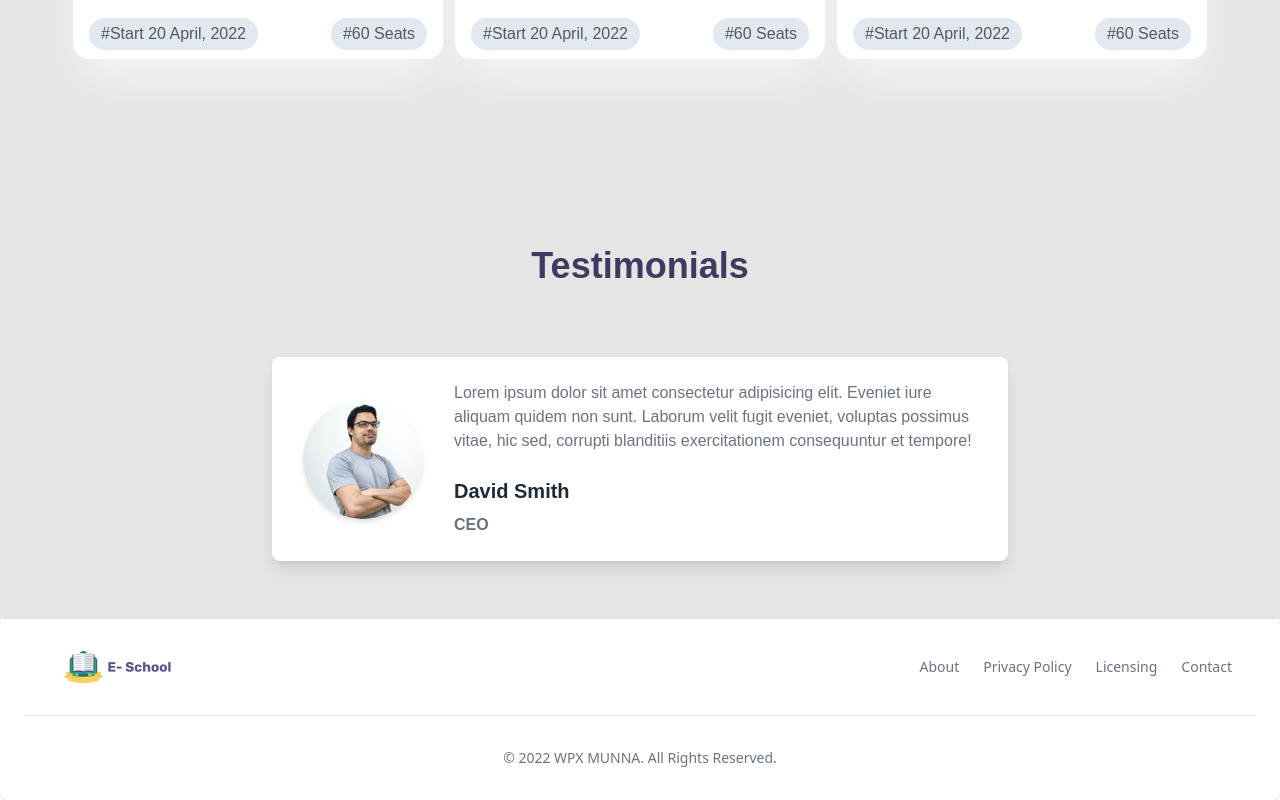
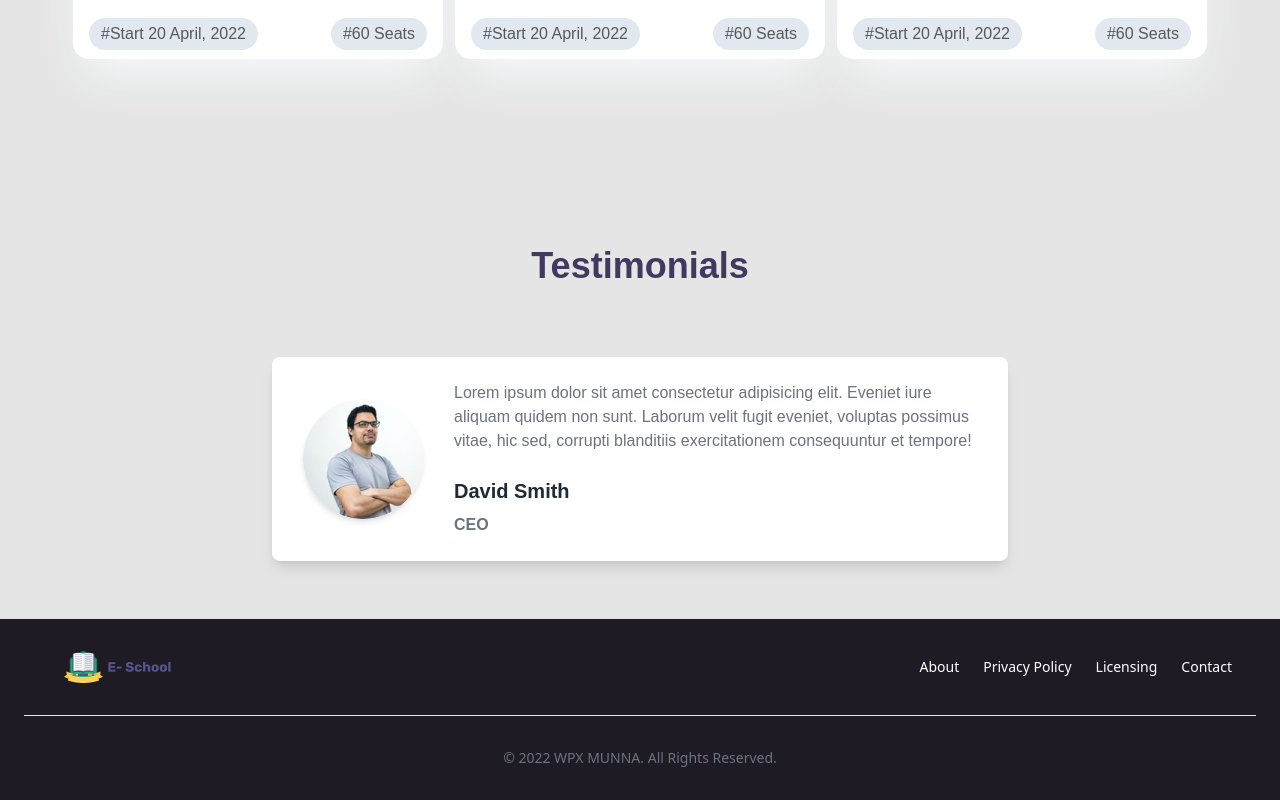
Before and after one commit to wpxmunna/eschool, a React (Create React App) app: page / in a window 1280 px wide. Shown: the part 1791-2591 px from the top of the page. Built offline with nearby package versions, Linux system fonts and the light colour scheme.

Commit message:
Footer color changed

```diff
--- a/src/Component/Footer.jsx
+++ b/src/Component/Footer.jsx
@@ -3,12 +3,12 @@ import Logo from './images/logo.png'
 
 function Footer() {
   return (
-    <footer className=' p-4 bg-white rounded-lg shadow md:px-6 md:py-8 dark:bg-gray-900'>
+    <footer className=' p-4 bg-[#1F1B24] shadow md:px-6 md:py-8 dark:bg-[#1F1B24]'>
         <div className=' sm:flex sm:items-center sm:justify-between'>
             <div className=' flex items-center mb-4 sm:mb-0 cursor-pointer pl-10'>
                 <img src={Logo} alt="" className=' mr-3 h-8'/>
             </div>
-            <ul className="flex flex-wrap items-center mb-6 text-sm text-gray-500 sm:mb-0 dark:text-gray-400">
+            <ul className="flex flex-wrap items-center mb-6 text-sm text-white sm:mb-0 dark:text-white">
             <li>
                 <span className="mr-4 hover:underline md:mr-6 cursor-pointer">About</span>
             </li>
```
